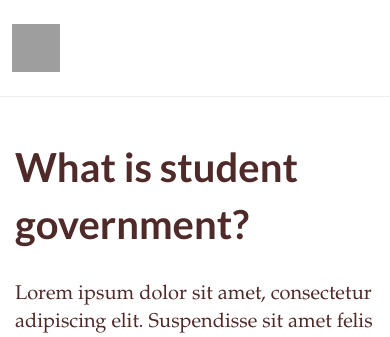
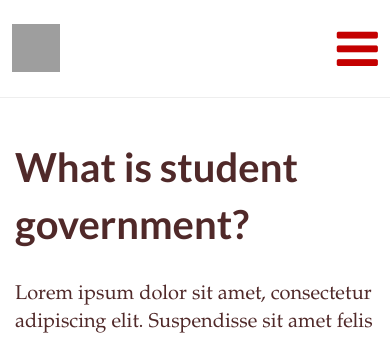
Before and after one commit to wtg/sg_public, a PHP site: page /about/index.php in a window 390 px wide. Shown: the top 337 px of the page. Run offline with PHP 8.4, Linux system fonts and the light colour scheme; style sheets or scripts are compiled from the project's sources; some libraries are stand-ins or nearby versions; grey boxes are pictures that could not be loaded.

Commit message:
Responsive navbar

```diff
--- a/main.js
+++ b/main.js
@@ -12,4 +12,9 @@ jQuery(document).ready(function($) {
 			$('nav').removeClass('shrink');
 		}
 	});
+
+	$('#expand').click(function () {
+		$('.right-nav').toggleClass('expanded');
+		$('#expand').toggleClass('expanded');
+	});
 });
--- a/partials/footer.php
+++ b/partials/footer.php
@@ -1,7 +1,7 @@
 <footer class="footer">
     <div class="primary-footer container">
         <div class="row">
-            <div class="col-lg-3 col-md-6">
+            <div class="col-lg-3 col-sm-6">
                 <h3>Test</h3>
                 <ul>
                     <li>
@@ -9,13 +9,13 @@
                     </li>
                 </ul>
             </div>
-            <div class="col-lg-3 col-md-6">
+            <div class="col-lg-3 col-sm-6">
                 <h3>Test</h3>
             </div>
-            <div class="col-lg-3 col-md-6">
+            <div class="col-lg-3 col-sm-6">
                 <h3>Test</h3>
             </div>
-            <div class="col-lg-3 col-md-6">
+            <div class="col-lg-3 col-sm-6">
                 <h3>Test</h3>
             </div>
         </div>
--- a/partials/head.php
+++ b/partials/head.php
@@ -1,4 +1,8 @@
 <head>
+    <meta charset="utf-8">
+    <meta http-equiv="X-UA-Compatible" content="IE=edge">
+    <meta name="viewport" content="width=device-width, initial-scale=1">
+
     <title>RPI Student Government</title>
 
     <link href="https://fonts.googleapis.com/css?family=Lato:400,400i,700,700i,900" rel="stylesheet">
--- a/partials/nav.php
+++ b/partials/nav.php
@@ -13,6 +13,10 @@ function navItem($label, $url) {
 <nav class="nav-fixed">
     <div class="container">
         <a href="/" class="logo"></a>
+        <div class="nav-expand" id="expand">
+            <i class="fa fa-bars"></i>
+            <i class="fa fa-close"></i>
+        </div>
         <ul class="right-nav">
             <?=navItem('About', '/about')?>
             <?=navItem('People', '/people')?>
--- a/styles/main.scss
+++ b/styles/main.scss
@@ -4,6 +4,7 @@
 $main-red: #c40000;
 $main-gray: #eeeeee;
 $text-color: mix(#333333, $main-red, 80%);
+$small-breakpoint: 991px;
 
 @mixin lato-font() {
     font-family: 'Lato', sans-serif;
@@ -57,6 +58,8 @@ h1 {
             list-style-type: none;
             margin: 0;
             padding: 0;
+            -webkit-transition: all 0.3s ease;
+            transition: all 0.3s ease;
 
             li {
                 display: inline;
@@ -86,28 +89,37 @@ h1 {
                         box-sizing: content-box;
                     }
                 }
-            }
 
-            li.active a {
+                &.active a {
                     background-color: $main-red;
                     border-radius: 0.2rem;
                     color: white;
                     text-decoration: none;
                     box-sizing: content-box;
                 }
+            }
 
-            @media screen and (max-width: 991px) {
+            @media screen and (max-width: $small-breakpoint) {
                 clear: both;
                 float: none;
                 display: none;
+                margin: 0 auto;
+                text-align: center;
 
                 &.expanded {
                     display: block;
                 }
 
                 li {
-                    display: block;
+                    display: inline-block;
+                    width: 30%;
                     text-align: center;
+                    font-size: 22px;
+
+                    a {
+                        padding: 1.5rem;
+                        margin: 2rem 0.25rem;
+                    }
                 }
             }
         }
@@ -123,6 +135,39 @@ h1 {
             -webkit-transition: all 0.3s ease;
             transition: all 0.3s ease;
         }
+
+        .nav-expand {
+            display: none;
+            -webkit-transition: all 0.3s ease;
+            transition: all 0.3s ease;
+
+            .fa.fa-bars {
+                display: inline-block;
+            }
+
+            .fa.fa-close {
+                display: none;
+            }
+
+            &.expanded {
+                .fa.fa-bars {
+                    display: none;
+                }
+
+                .fa.fa-close {
+                    display: inline-block;
+                }
+            }
+
+            @media screen and (max-width: $small-breakpoint) {
+                float: right;
+                display: block;
+                margin-right: 0.75rem;
+                color: $main-red;
+                font-size: 3rem;
+                line-height: 1;
+            }
+        }
     }
 
     &.shrink {
@@ -136,9 +181,18 @@ h1 {
                 height: 2.5rem;
             }
 
+            .nav-expand {
+                font-size: 2.5rem;
+            }
+
             ul.right-nav li a {
                 margin: 0.375rem 0.25rem;
                 padding: 0.375rem 0.75rem;
+
+                @media screen and (max-width: $small-breakpoint) {
+                    padding: 1rem;
+                    margin: 2rem 0.1rem;
+                }
             }
         }
     }
```
Lines whose indentation alone changed are shown as unchanged.
